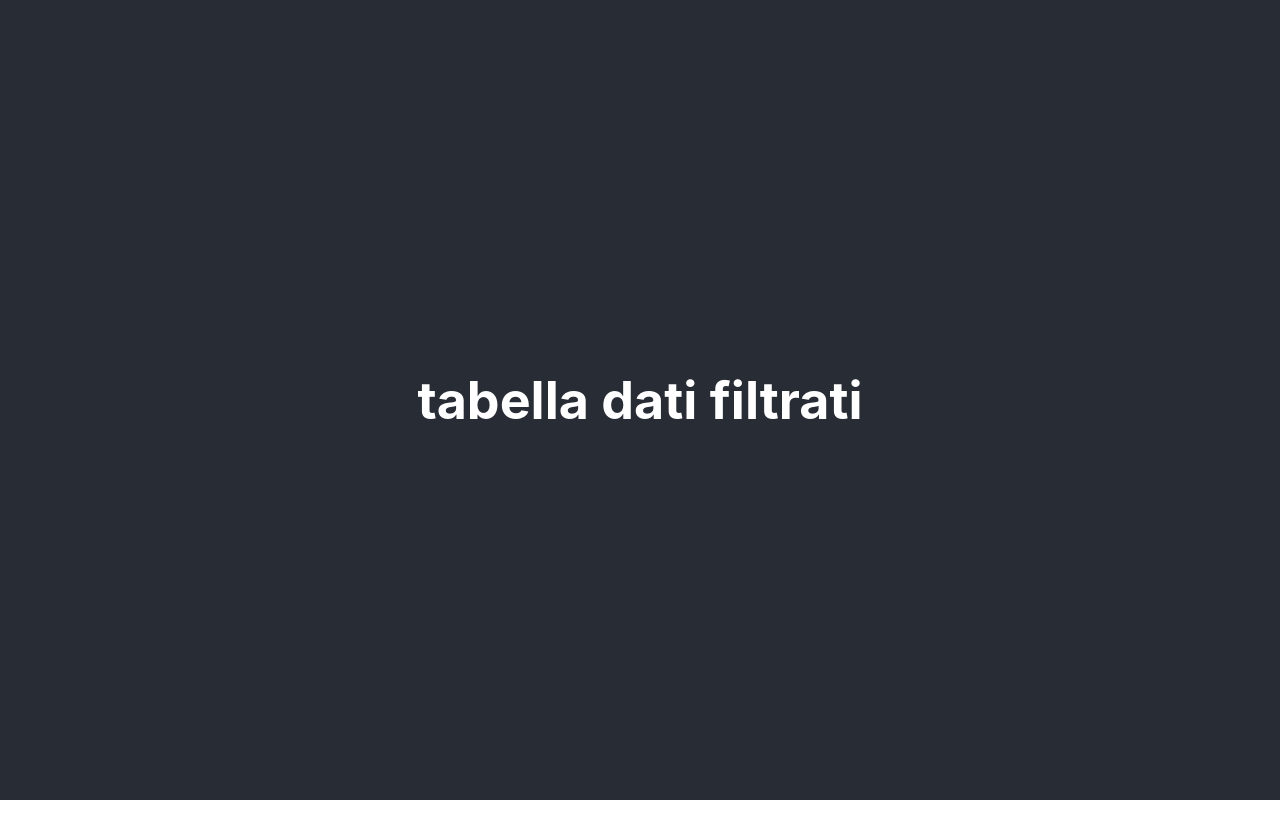
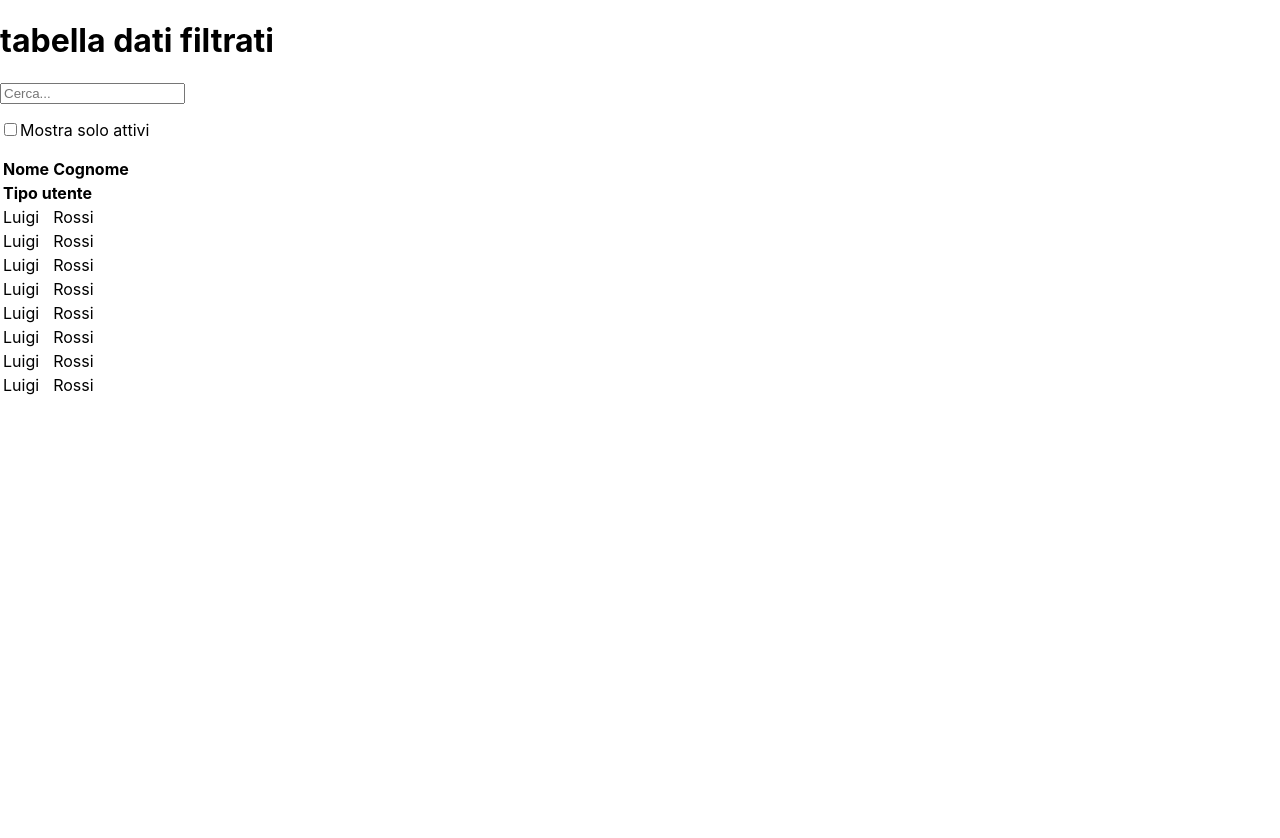
Before and after one commit to morozkodev/train-react-01, a React (Create React App) app in the folder fugerit/: page / in a window 1280 px wide. Shown: the top 838 px of the page. After the commit the page ends 800 px from the top, so only its background shows below. Built offline with nearby package versions, Linux system fonts and the light colour scheme.

Commit message:
Tabella utenti part 1

```diff
--- a/fugerit/src/App.js
+++ b/fugerit/src/App.js
@@ -1,10 +1,13 @@
-import './App.css';
+//import './App.css';
+
+import TabellaRicerca from './components/tabella-ricerca/TabellaRicerca';
 
 function App() {
   return (
     <div className="App">
       <header className="App-header">
           <h1>tabella dati filtrati</h1>
+          <TabellaRicerca utenti={Utenti}/>
       </header>
       <br/><br/><br/>
     </div>
@@ -12,3 +15,13 @@ function App() {
 }
 
 export default App;
+const Utenti = [
+  { id: 1, nome: 'Alan', cognome: 'Turin', categoria: 'admin', attivo: 1 },
+  { id: 2, nome: 'Marie', cognome: 'Curie', categoria: 'admin', attivo: 1 },
+  { id: 3, nome: 'Margherita', cognome: 'Hack', categoria: 'admin', attivo: 1 },
+  { id: 4, nome: 'Leonardo', cognome: 'Da Vinci', categoria: 'utenti', attivo: 1 },
+  { id: 5, nome: 'Linus', cognome: 'Torvalds', categoria: 'utenti', attivo: 1 },
+  { id: 6, nome: 'Richard', cognome: 'Stallman', categoria: 'utenti', attivo: 1 },
+  { id: 7, nome: 'Francis', cognome: 'Bacon', categoria: 'utenti', attivo: 1 },
+  { id: 8, nome: 'Archimede', cognome: 'Di Siracusa', categoria: 'utenti', attivo: 1 },
+];
--- /dev/null
+++ b/fugerit/src/components/tabella-ricerca/BarraRicerca.js
@@ -0,0 +1,18 @@
+import React from 'react';
+
+class BarraRicerca extends React.Component {
+    render() {
+        return (
+            <div>
+            <form>
+            <input type="text" placeholder="Cerca..." />
+            <p>
+                <input type="checkbox" /><label>Mostra solo attivi</label>
+            </p>
+            </form>
+            </div>
+        );
+    }
+}
+
+export default BarraRicerca;
--- /dev/null
+++ b/fugerit/src/components/tabella-ricerca/RigaCategoria.js
@@ -0,0 +1,13 @@
+import React from 'react';
+
+class RigaCategoria extends React.Component {
+    render() {
+        return (
+            <tr>
+                <td colSpan="2"><strong>Tipo utente</strong></td>
+            </tr>
+        );
+    }
+}
+
+export default RigaCategoria;
--- /dev/null
+++ b/fugerit/src/components/tabella-ricerca/RigaUtente.js
@@ -0,0 +1,14 @@
+import React from 'react';
+
+class RigaUtente extends React.Component {
+    render() {
+        return (
+            <tr>
+                <td>Luigi</td>
+                <td>Rossi</td>
+            </tr>
+        );
+    }
+}
+
+export default RigaUtente;
--- /dev/null
+++ b/fugerit/src/components/tabella-ricerca/TabellaRicerca.js
@@ -0,0 +1,15 @@
+import React from 'react';
+import BarraRicerca from './BarraRicerca';
+import TabellaUtenti from './TabellaUtenti';
+
+class TabellaRicerca extends React.Component{
+    render(){
+        return(
+            <div>
+                <BarraRicerca/>
+                <TabellaUtenti utenti={this.props.utenti}/>
+            </div>
+        )
+    }
+}
+export default TabellaRicerca;
--- /dev/null
+++ b/fugerit/src/components/tabella-ricerca/TabellaUtenti.js
@@ -0,0 +1,31 @@
+import React from 'react';
+import RigaCategoria from './RigaCategoria';
+import RigaUtente from './RigaUtente';
+
+class TabellaUtenti extends React.Component {
+    render() {
+        let righe = [];
+            this.props.utenti.forEach( item => {
+                righe.push(<RigaUtente singoloUtente={item} key={item.id}  />)
+            }
+        );
+        return (
+            <div>
+            <table>
+            <thead>
+                <tr>
+                    <th>Nome</th>
+                    <th>Cognome</th>
+                </tr>
+            </thead>
+            <tbody>
+                <RigaCategoria/>
+                {righe}
+            </tbody>
+        </table>
+        </div>
+        );
+    }
+}
+
+export default TabellaUtenti;
```
